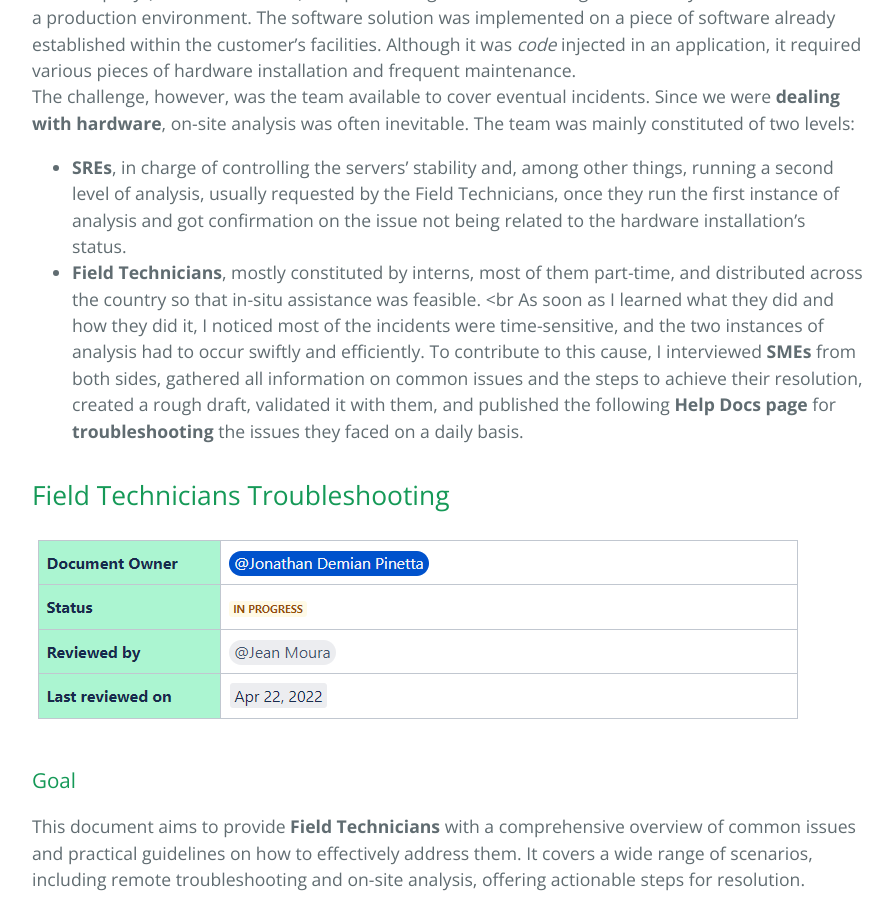
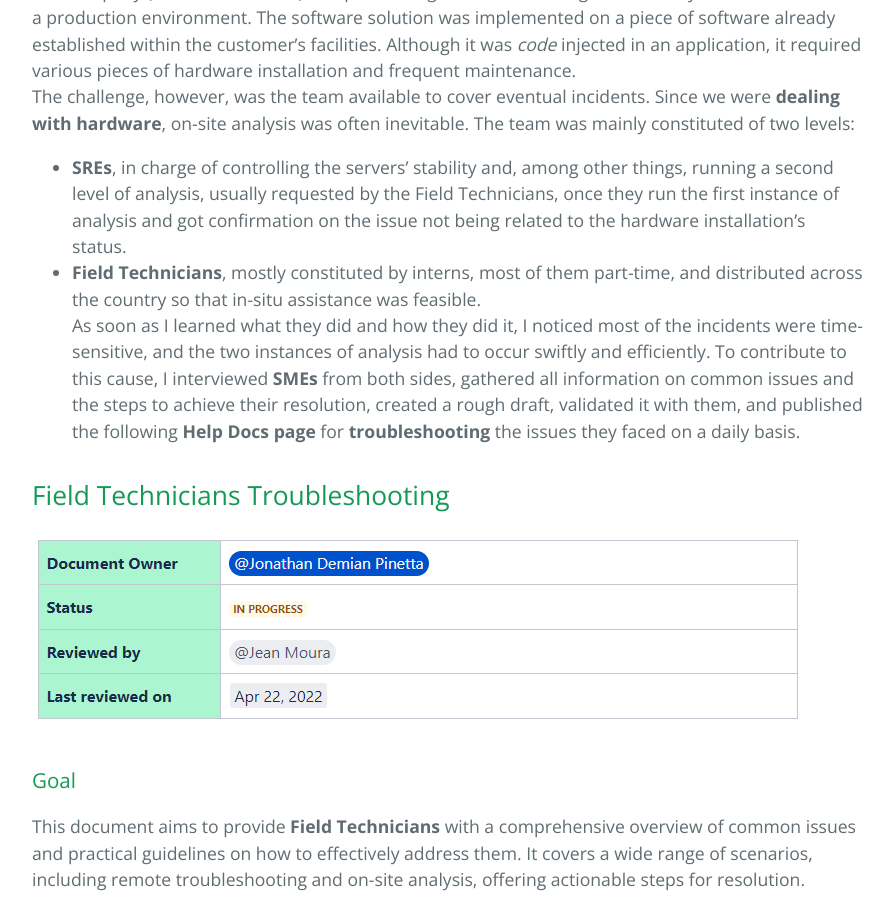
Before and after one commit to BigStepIdiomas/bigstepidiomas.github.io, a Jekyll site: the page built from pages-field-technicians-troubleshooting.md, in a window 1280 px wide and 900 px high, scrolled down 494 px. Shown: the whole window, without its empty margins (192-1086 px from the left). Built offline with Jekyll 4.4.1, drawn with Linux system fonts in a browser that asks for light colours.

```diff
--- a/pages-field-technicians-troubleshooting.md
+++ b/pages-field-technicians-troubleshooting.md
@@ -9,7 +9,7 @@ description: Thus, they were granted the treasure map...
 The company (let's call it _DoxHut_) was performing **PoCs** and running tests directly on what we can call a production environment. The software solution was implemented on a piece of software already established within the customer's facilities. Although it was _code_ injected in an application, it required various pieces of hardware installation and frequent maintenance. <br>
 The challenge, however, was the team available to cover eventual incidents. Since we were **dealing with hardware**, on-site analysis was often inevitable. The team was mainly constituted of two levels: <br>
 - **SREs**, in charge of controlling the servers' stability and, among other things, running a second level of analysis, usually requested by the Field Technicians, once they run the first instance of analysis and got confirmation on the issue not being related to the hardware installation's status. <br>
-- **Field Technicians**, mostly constituted by interns, most of them part-time, and distributed across the country so that in-situ assistance was feasible. <br
+- **Field Technicians**, mostly constituted by interns, most of them part-time, and distributed across the country so that in-situ assistance was feasible. <br>
 As soon as I learned what they did and how they did it, I noticed most of the incidents were time-sensitive, and the two instances of analysis had to occur swiftly and efficiently. To contribute to this cause, I interviewed **SMEs** from both sides, gathered all information on common issues and the steps to achieve their resolution, created a rough draft, validated it with them, and published the following **Help Docs page** for **troubleshooting** the issues they faced on a daily basis.
 
 
```
